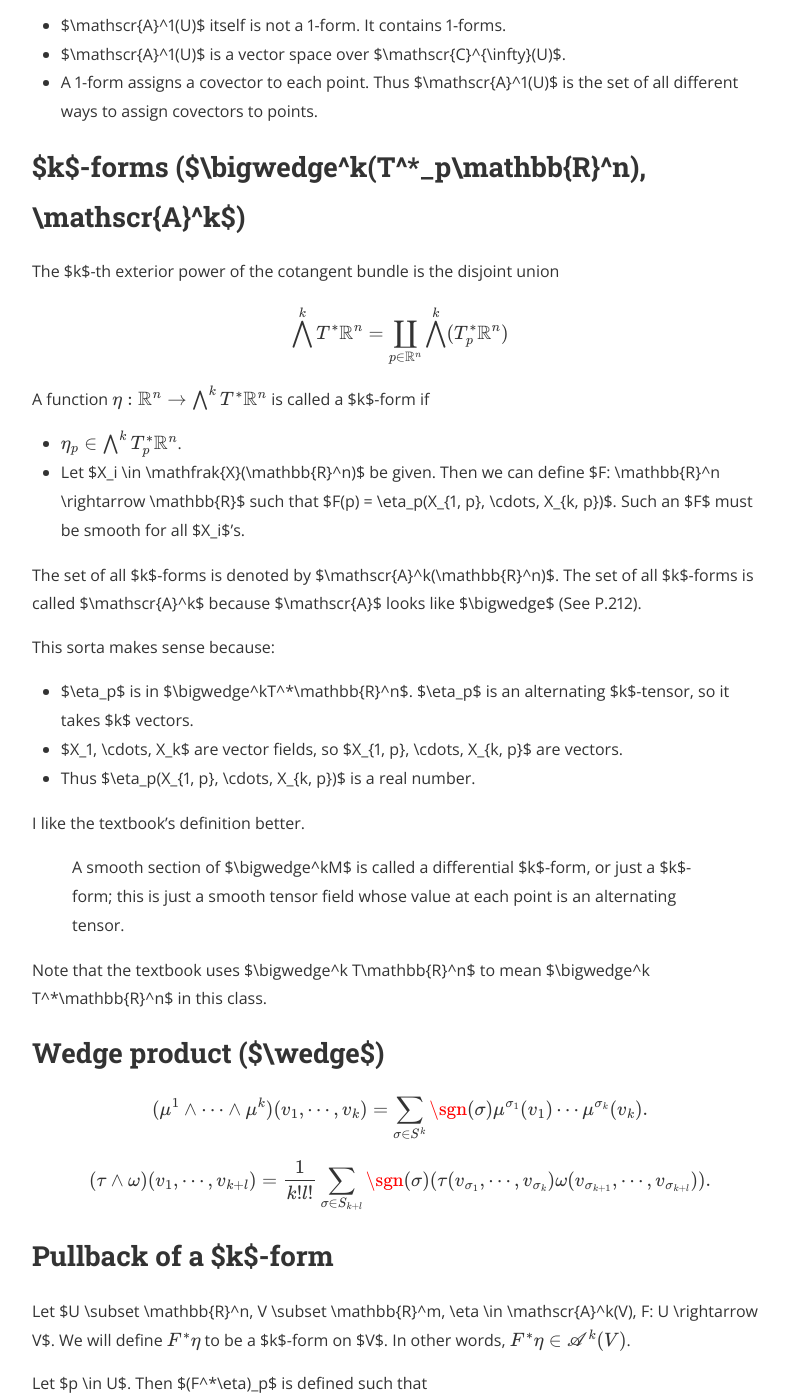
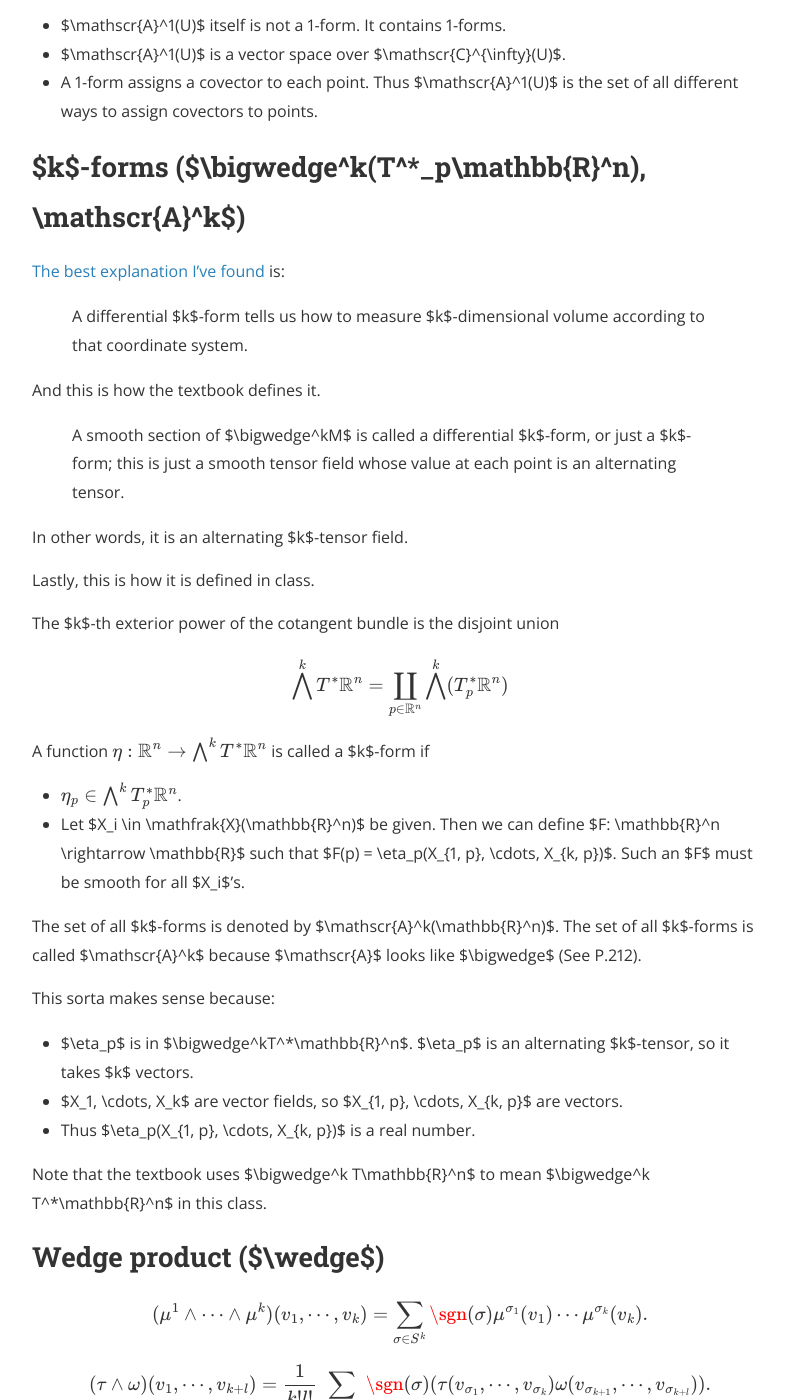
Before and after one commit to hidenori-shinohara/hidenori-shinohara.github.io, a Jekyll site: the page built from _posts/courses/math620/2019-09-09-smooth-manifold-cheat-sheet.md, in a window 1280 px wide and 1400 px high, scrolled down 7123 px. Shown: the whole window, without its empty margins (240-1029 px from the left). Built offline with Jekyll 4.4.1, drawn with Linux system fonts in a browser that asks for light colours; nearby versions of some CDN libraries; formulas are drawn with MathJax 3.

Commit message:
Update k-forms

```diff
--- a/_posts/courses/math620/2019-09-09-smooth-manifold-cheat-sheet.md
+++ b/_posts/courses/math620/2019-09-09-smooth-manifold-cheat-sheet.md
@@ -197,6 +197,19 @@ $\mathscr{A}^1(U)$ is the set of all 1-forms on $U$.
 
 ## $k$-forms ($\bigwedge^k(T^*_p\mathbb{R}^n), \mathscr{A}^k$)
 
+[The best explanation I've found](https://math.stackexchange.com/questions/2858098/what-is-a-differential-form) is:
+
+> A differential $k$-form tells us how to measure $k$-dimensional volume according to that coordinate system.
+
+And this is how the textbook defines it.
+
+> A smooth section of $\bigwedge^kM$ is called a differential $k$-form, or just a $k$-form;
+> this is just a smooth tensor field whose value at each point is an alternating tensor.
+
+In other words, it is an alternating $k$-tensor field.
+
+Lastly, this is how it is defined in class.
+
 The $k$-th exterior power of the cotangent bundle is the disjoint union
 
 $$
@@ -221,11 +234,6 @@ This sorta makes sense because:
   $\eta_p$ is an alternating $k$-tensor, so it takes $k$ vectors.
 * $X_1, \cdots, X_k$ are vector fields, so $X_{1, p}, \cdots, X_{k, p}$ are vectors.
 * Thus $\eta_p(X_{1, p}, \cdots, X_{k, p})$ is a real number.
-
-I like the textbook's definition better.
-
-> A smooth section of $\bigwedge^kM$ is called a differential $k$-form, or just a $k$-form;
-> this is just a smooth tensor field whose value at each point is an alternating tensor.
 
 Note that the textbook uses $\bigwedge^k T\mathbb{R}^n$ to mean $\bigwedge^k T^*\mathbb{R}^n$ in this class.
 
```
